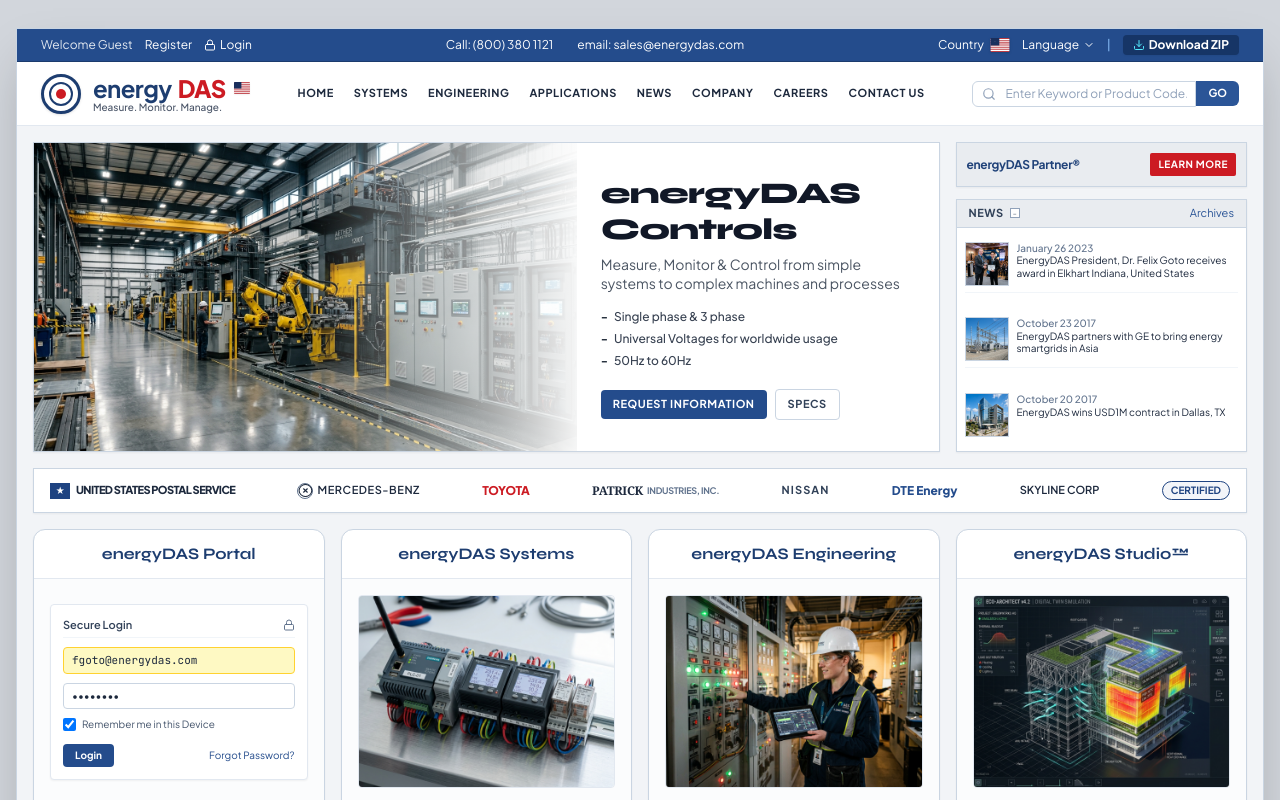
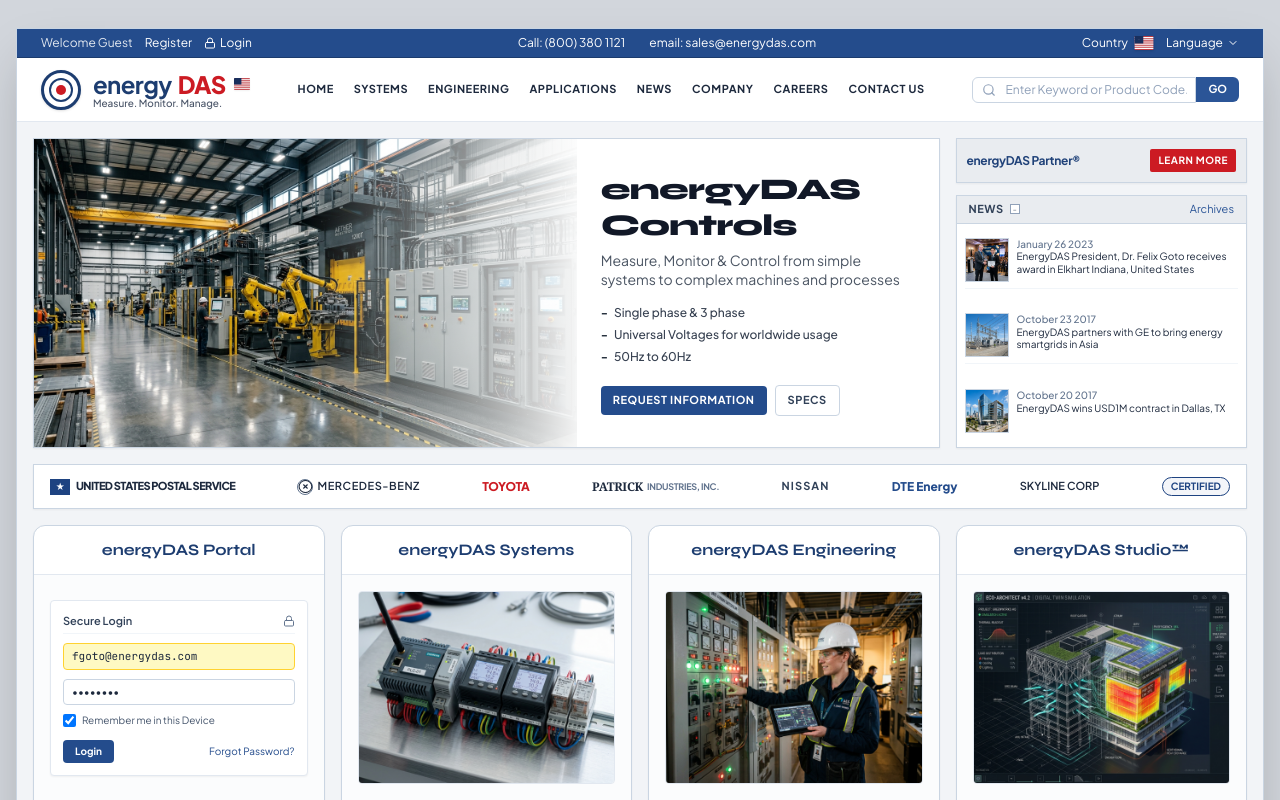
Before and after one commit to elbashirsaror/EnergyDAS-Official, a React (Vite) app: page / in a window 1280 px wide. Shown: the top 800 px of the page. Built offline with nearby package versions, Linux system fonts and the light colour scheme.

Commit message:
Update ExactEnergyDasPage.tsx

```diff
--- a/src/components/ExactEnergyDasPage.tsx
+++ b/src/components/ExactEnergyDasPage.tsx
@@ -91,16 +91,7 @@
               <span>Language</span>
               <ChevronDown className="h-3 w-3" />
             </div>
-            <span className="text-blue-300">|</span>
-            <a
-              href="/energydas-landing-page.zip"
-              download="energydas-landing-page.zip"
-              className="inline-flex items-center gap-1 bg-[#163566] hover:bg-[#0f2447] text-white px-2.5 py-0.5 rounded font-bold transition-colors shadow-xs"
-              title="Download Full Project ZIP File"
-            >
-              <Download className="h-3 w-3 text-cyan-300" />
-              <span>Download ZIP</span>
-            </a>
+
           </div>
         </div>
       </div>
```
